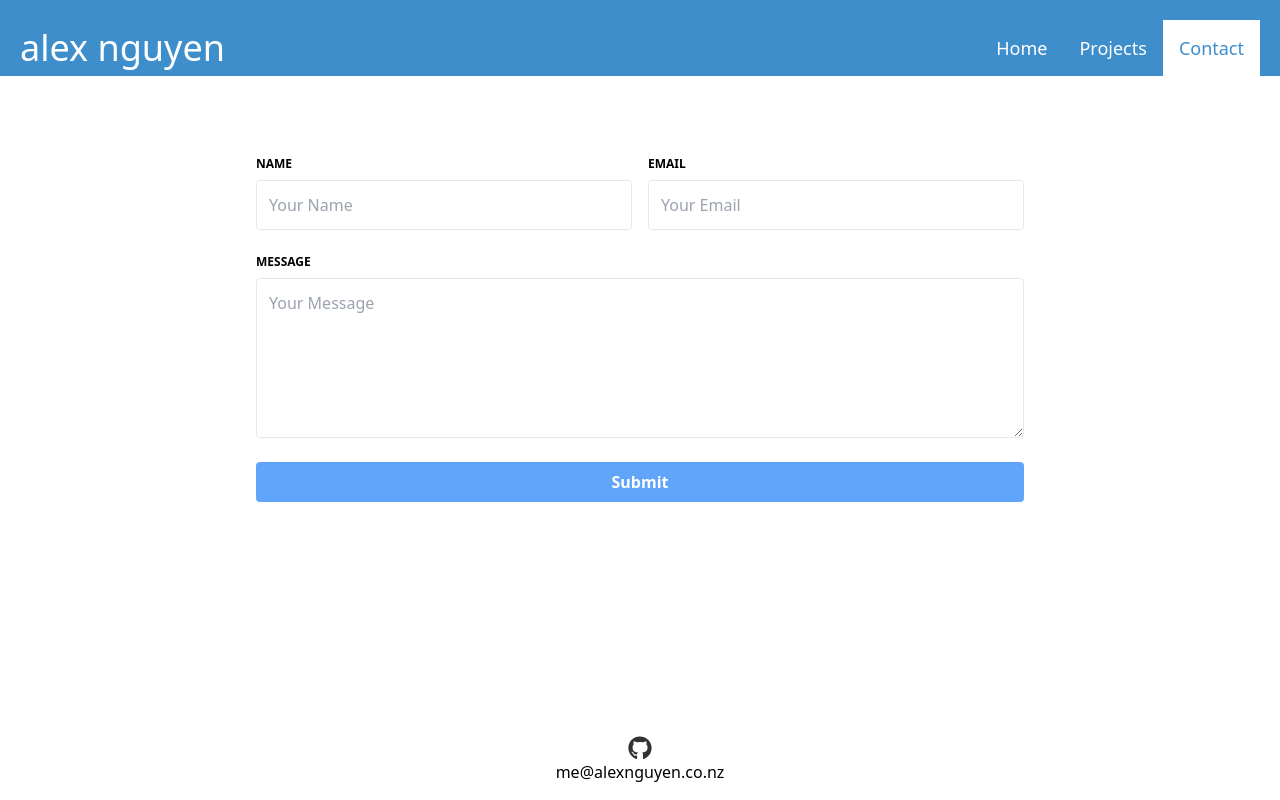
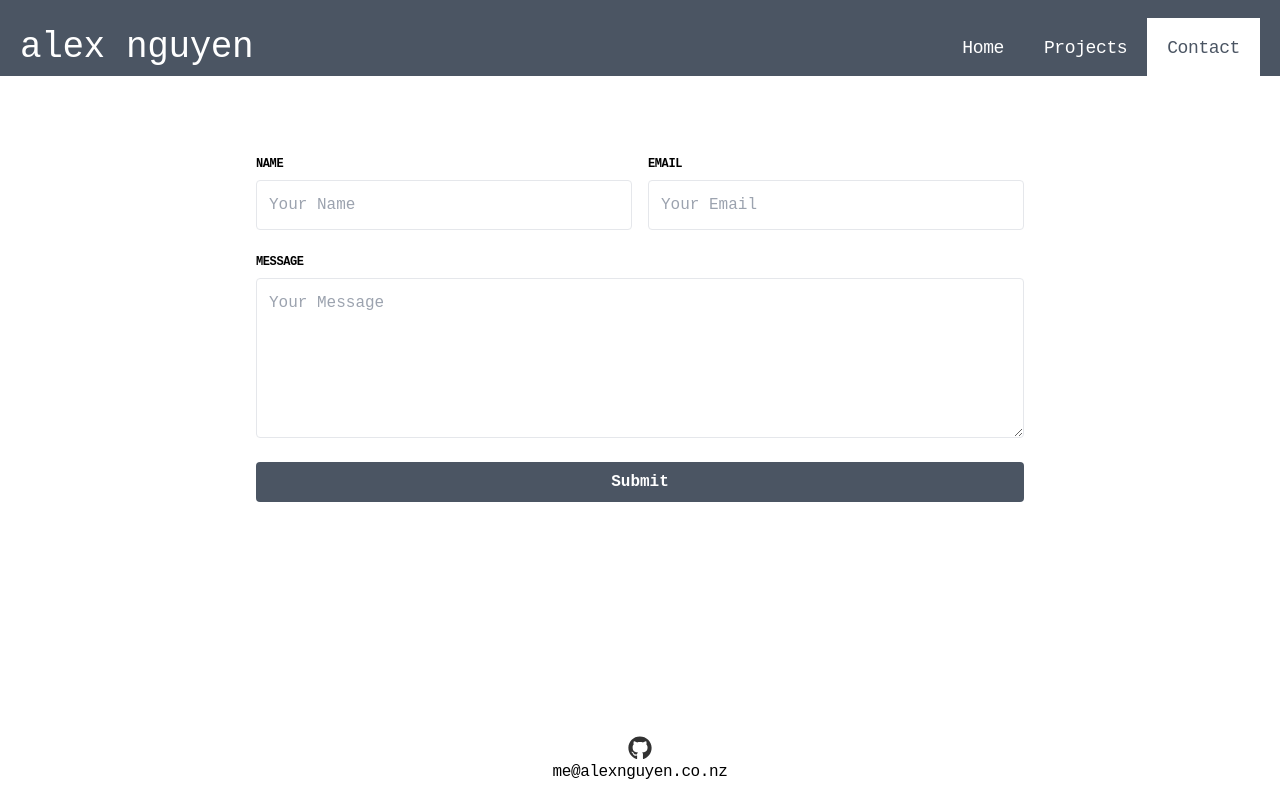
Before and after one commit to alexnguyennz/alexnguyen.co.nz, a Next.js app: page /contact in a window 1280 px wide. Built offline with nearby package versions, Linux system fonts and the light colour scheme; a small style sheet from the web is missing.

Commit message:
0.1.3
-changed body font
-general CSS changes

```diff
--- a/components/layout.js
+++ b/components/layout.js
@@ -36,16 +36,18 @@ export default function Layout({ children, home, title }, props) {
         <link rel="mask-icon" href="/safari-pinned-tab.svg" color="#5bbad5" />
         <meta name="msapplication-TileColor" content="#ffc40d" />
         <meta name="theme-color" content="#ffffff" />
+
+        <link rel="stylesheet" href="//cdn.jsdelivr.net/npm/hack-font@3/build/web/hack.css" />
       </Head>
 
-      <header className="sm:pt-5 dark:bg-gray-800 ">
+      <header className="sm:pt-5 bg-gray-600 dark:bg-gray-800 overflow-hidden">
             <div className="container mx-auto flex w-full justify-between items-center px-5 ">
                 <h1 className="text-white font-light text-2xl sm:text-4xl py-3 sm:py-2 dark:text-gray-200"><Link href="/"><a className="hover:no-underline">{pageName}</a></Link></h1>
 
                 <nav>
                     <ul>
                         {navigation.map(( { name, href }) => (
-                            <li key={name} className={`inline text-lg  ${router.pathname == `${href}` ? "active-link" : ""}`}><Link href={href}><a className="p-2 xs:p-4 hover:no-underline dark:text-gray-200 dark:hover:bg-gray-700">{name}</a></Link></li>
+                            <li key={name} className={`inline text-lg  ${router.pathname == `${href}` ? "active-link" : ""}`}><Link href={href}><a className="p-2 xs:p-5 hover:no-underline dark:text-gray-200 dark:hover:bg-gray-700">{name}</a></Link></li>
                         ))}
                     </ul>
                 </nav>
--- a/pages/contact.js
+++ b/pages/contact.js
@@ -62,7 +62,7 @@ export default function Contact() {
 
                 <div className="flex flex-wrap">
                     <div className="w-full">
-                        <input type="submit" className="w-full text-white font-semibold bg-blue-400 hover:bg-blue-500 p-2 rounded transition cursor-pointer dark:bg-gray-600 dark:hover:bg-gray-700" />
+                        <input type="submit" className="w-full text-white font-semibold bg-gray-600 hover:bg-gray-700 p-2 rounded transition cursor-pointer dark:bg-gray-600 dark:hover:bg-gray-700" />
                         {isSubmitted && <span className="text-base text-green-500">Message sent! I&apos;ll get back to you as soon as possible.</span>}
                     </div>
                 </div>
--- a/styles/globals.css
+++ b/styles/globals.css
@@ -17,11 +17,12 @@
     }
 
     main a {
-        @apply  font-medium;
+        @apply  font-semibold;
     }
 
     body {
         @apply dark:bg-gray-800 overflow-y-scroll;
+        @apply tracking-tight;
     }
 
     .active {
@@ -61,11 +62,11 @@
 
     .active-link a {
         @apply bg-white;
-        @apply text-blue-500;
+        @apply text-gray-600;
     }
 
     header nav li:hover a {
-        @apply bg-blue-400 overflow-hidden;
+        @apply bg-gray-700;
     }
 
     .active-link:hover a {
@@ -78,21 +79,13 @@
 
 }
 
-header {
-    background: #3E8ECC;
+body {
+    font-family: Hack, monospace, ui-serif, Georgia, Cambria, "Times New Roman", Times, serif;
 }
 
 /* header h1 {
     text-shadow: -1px -1px 0 #000, 1px -1px 0 #000, -1px 1px 0 #000, 1px 1px 0 #000;
 } */
-
-header .active-link a {
-    color: #3E8ECC;
-}
-
-header nav li:hover a {
-    background-color: #276fa7;
-}
 
 
 
```
